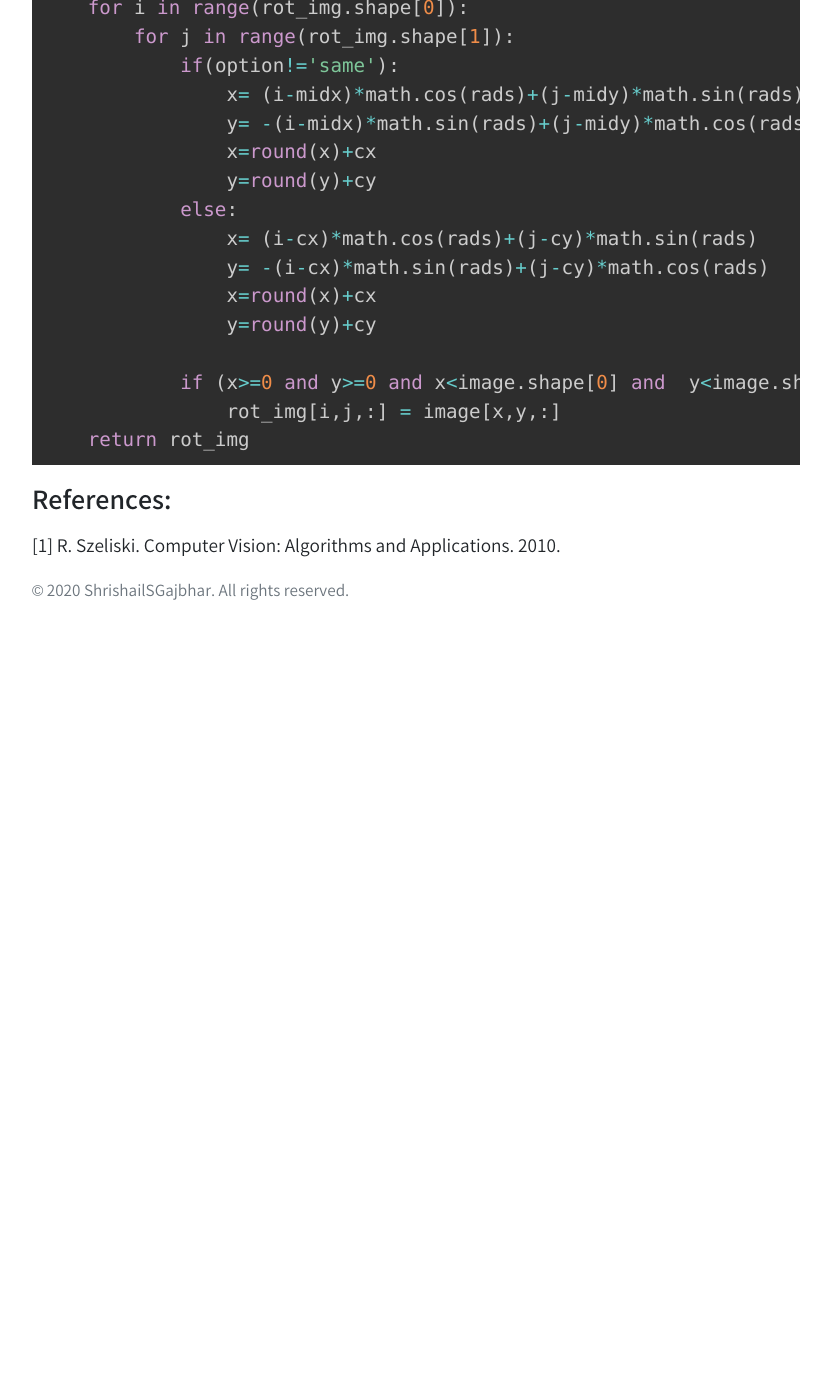
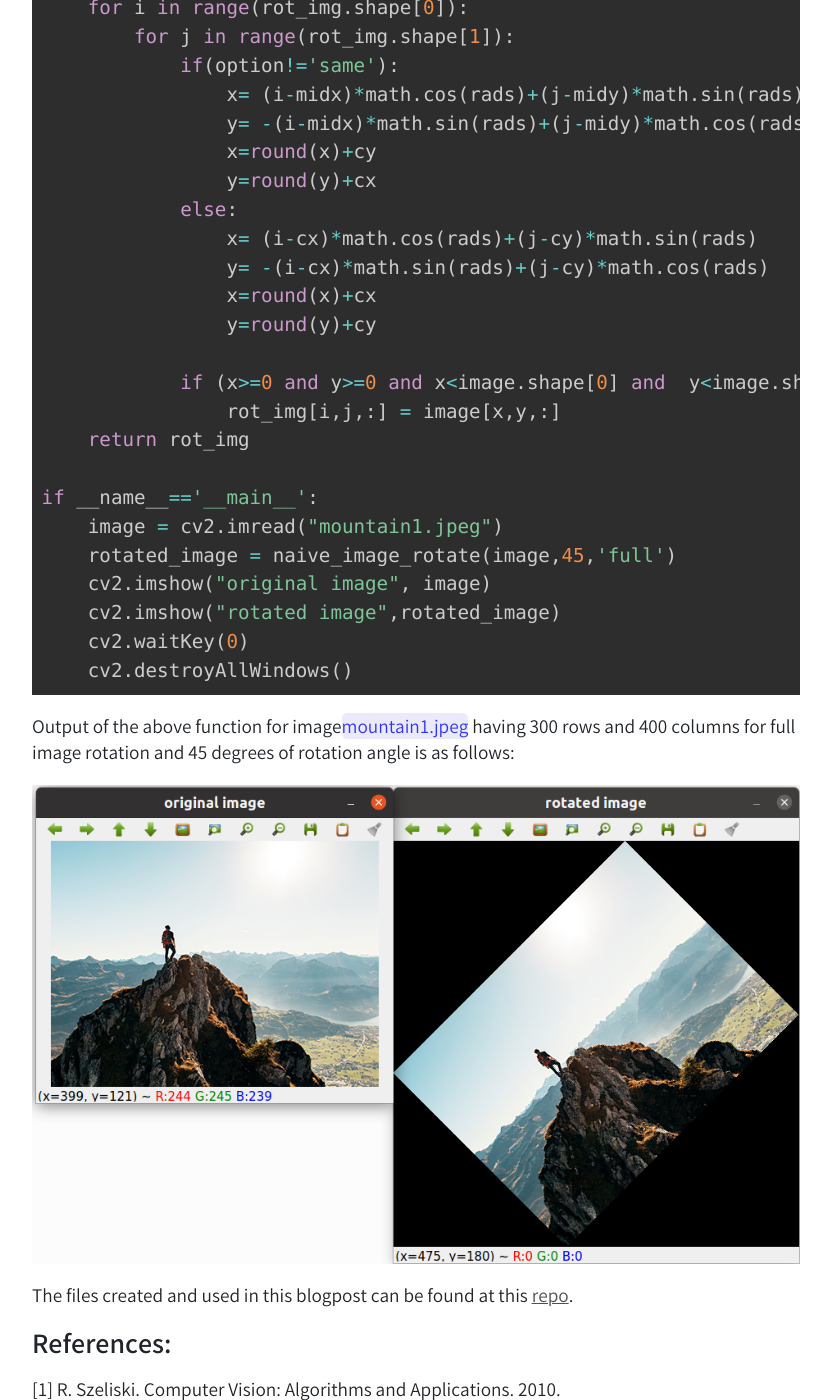
Before and after one commit to ShrishailSGajbhar/shrishailsgajbhar.github.io, a Jekyll site: the page built from _posts/2020-12-22-[Image Processing]-Image-Rotation-Without-Library-Functions.md, in a window 1280 px wide and 1400 px high, scrolled down 7061 px. Shown: the whole window, without its empty margins (224-1055 px from the left). Built offline with Jekyll 4.4.1, drawn with Linux system fonts in a browser that asks for light colours; formulas are drawn with MathJax 3; comment, search, counter and statistics services are not loaded; before the commit the page ends 7691 px from its top, so only the background shows below that; some of the changed text lies outside the part shown.

Commit message:
Modify image rotation post

````diff
--- a/_posts/2020-12-22-[Image Processing]-Image-Rotation-Without-Library-Functions.md
+++ b/_posts/2020-12-22-[Image Processing]-Image-Rotation-Without-Library-Functions.md
@@ -140,8 +140,8 @@ def naive_image_rotate(image, degree):
             x= (i-midx)*math.cos(rads)+(j-midy)*math.sin(rads)
             y= -(i-midx)*math.sin(rads)+(j-midy)*math.cos(rads)
 
-            x=round(x)+cx
-            y=round(y)+cy
+            x=round(x)+cy
+            y=round(y)+cx
 
             if (x>=0 and y>=0 and x<image.shape[0] and  y<image.shape[1]):
                 rot_img[i,j,:] = image[x,y,:]
@@ -197,8 +197,8 @@ def naive_image_rotate(image, degrees, option='same'):
 
     if(option!='same'):
         # Let us find the height and width of the rotated image
-        height_rot_img = round(abs(image.shape[0]*math.cos(rads))) + \
-                           round(abs(image.shape[1]*math.sin(rads)))
+        height_rot_img = round(abs(image.shape[0]*math.sin(rads))) + \
+                           round(abs(image.shape[1]*math.cos(rads)))
         width_rot_img = round(abs(image.shape[1]*math.cos(rads))) + \
                            round(abs(image.shape[0]*math.sin(rads)))
         rot_img = np.uint8(np.zeros((height_rot_img,width_rot_img,image.shape[2])))
@@ -212,8 +212,8 @@ def naive_image_rotate(image, degrees, option='same'):
             if(option!='same'):
                 x= (i-midx)*math.cos(rads)+(j-midy)*math.sin(rads)
                 y= -(i-midx)*math.sin(rads)+(j-midy)*math.cos(rads)
-                x=round(x)+cx
-                y=round(y)+cy
+                x=round(x)+cy
+                y=round(y)+cx
             else:
                 x= (i-cx)*math.cos(rads)+(j-cy)*math.sin(rads)
                 y= -(i-cx)*math.sin(rads)+(j-cy)*math.cos(rads)
@@ -223,8 +223,21 @@ def naive_image_rotate(image, degrees, option='same'):
             if (x>=0 and y>=0 and x<image.shape[0] and  y<image.shape[1]):
                 rot_img[i,j,:] = image[x,y,:]
     return rot_img
+
+if __name__=='__main__':
+    image = cv2.imread("mountain1.jpeg")
+    rotated_image = naive_image_rotate(image,45,'full')
+    cv2.imshow("original image", image)
+    cv2.imshow("rotated image",rotated_image)
+    cv2.waitKey(0)
+    cv2.destroyAllWindows()
 ```
+Output of the above function for image`mountain1.jpeg` having 300 rows and 400 columns for full image rotation
+and 45 degrees of rotation angle is as follows:
 
+![](/assets/images/20201222/pic3.png)
+
+The files created and used in this blogpost can be found at this [repo](https://github.com/ShrishailSGajbhar/Naive-image-rotation).
 # References:
 
 [1] R. Szeliski. Computer Vision: Algorithms and Applications. 2010.
````
Also changed, not shown: other parts of _posts/2020-12-22-[Image Processing]-Image-Rotation-Without-Library-Functions.md (+1 -1 lines), assets/images/20201222/pic3.png (added).
